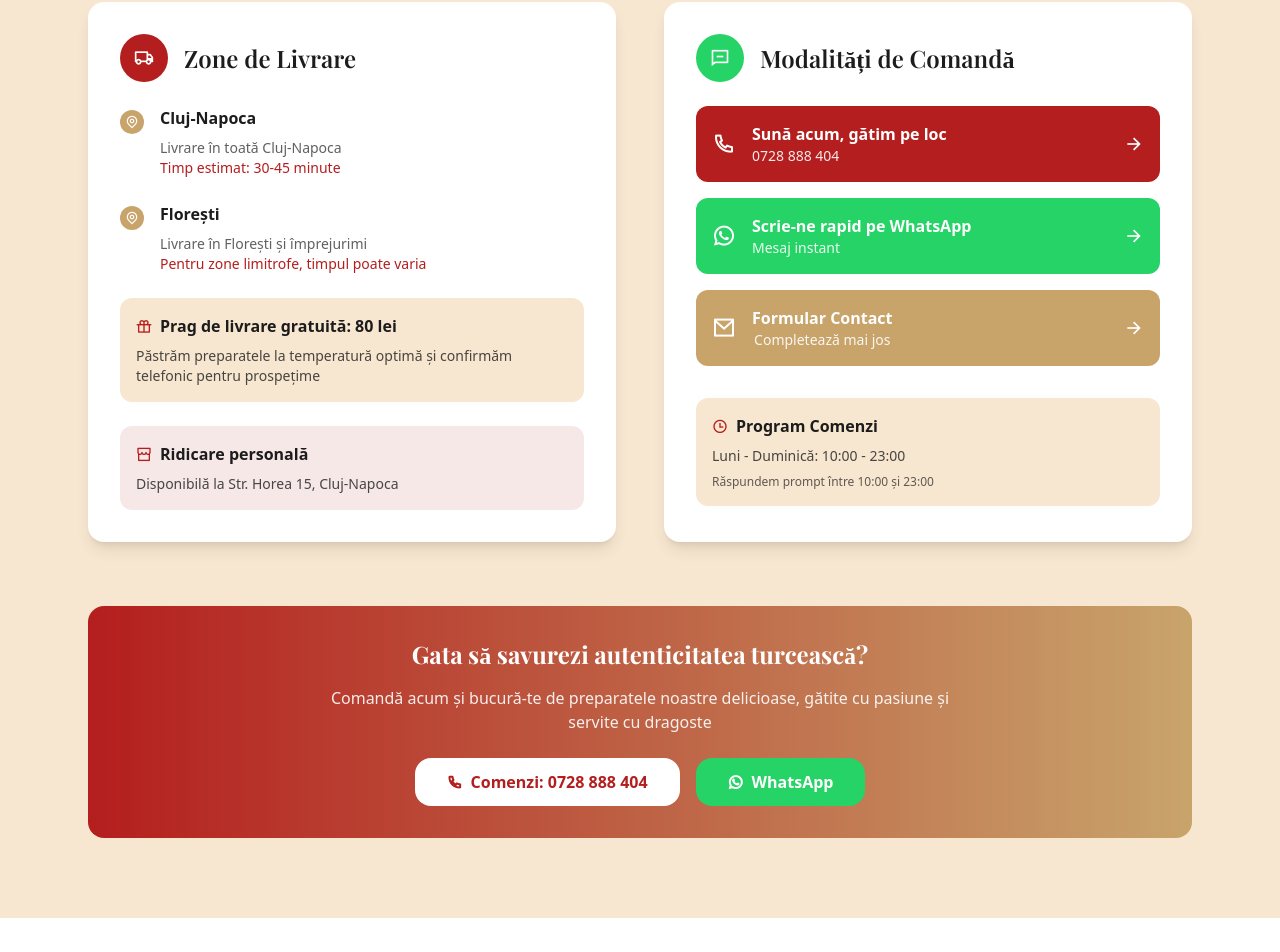
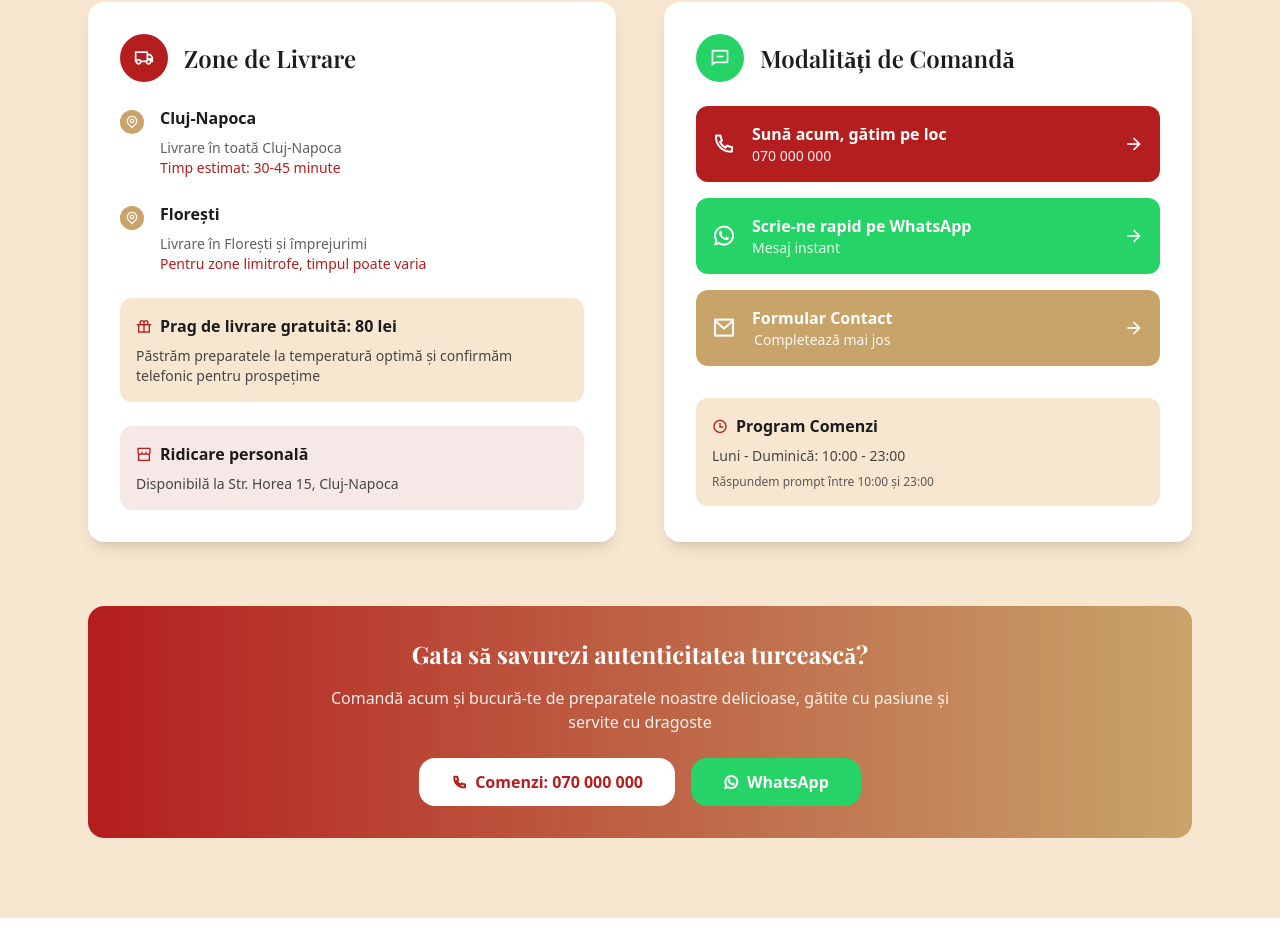
Before and after one commit to grabbedbyalienspayments-eng/Saray, a React (Vite) app: page / in a window 1280 px wide. Shown: the part 6473-7425 px from the top of the page. Built offline with nearby package versions, Linux system fonts and the light colour scheme.

Commit message:
Update phone numbers in Delivery component

```diff
--- a/src/pages/home/components/Delivery.tsx
+++ b/src/pages/home/components/Delivery.tsx
@@ -1,4 +1,3 @@
-
 export default function Delivery() {
   const scrollToSection = (sectionId: string) => {
     const element = document.getElementById(sectionId);
@@ -90,21 +89,21 @@ export default function Delivery() {
 
             <div className="space-y-4 mb-8">
               <a
-                href="tel:+40728888404"
+                href="tel:+40700000000"
                 className="flex items-center justify-between bg-[#B41E1E] text-white p-4 rounded-xl hover:bg-[#9A1A1A] transition-colors group"
               >
                 <div className="flex items-center">
                   <i className="ri-phone-line text-2xl mr-4"></i>
                   <div>
                     <div className="font-semibold">Sună acum, gătim pe loc</div>
-                    <div className="text-sm opacity-90">0728 888 404</div>
+                    <div className="text-sm opacity-90">070 000 000</div>
                   </div>
                 </div>
                 <i className="ri-arrow-right-line text-xl group-hover:translate-x-1 transition-transform"></i>
               </a>
 
               <a
-                href="https://wa.me/40728888404"
+                href="https://wa.me/40700000000"
                 target="_blank"
                 rel="noopener noreferrer"
                 className="flex items-center justify-between bg-[#25D366] text-white p-4 rounded-xl hover:bg-[#20B858] transition-colors group"
@@ -160,14 +159,14 @@ export default function Delivery() {
             </p>
             <div className="flex flex-col sm:flex-row items-center justify-center space-y-3 sm:space-y-0 sm:space-x-4">
               <a
-                href="tel:+40728888404"
+                href="tel:+40700000000"
                 className="bg-white text-[#B41E1E] px-8 py-3 rounded-2xl font-semibold hover:bg-gray-100 transition-colors whitespace-nowrap flex items-center space-x-2"
               >
                 <i className="ri-phone-line"></i>
-                <span>Comenzi: 0728 888 404</span>
+                <span>Comenzi: 070 000 000</span>
               </a>
               <a
-                href="https://wa.me/40728888404"
+                href="https://wa.me/40700000000"
                 target="_blank"
                 rel="noopener noreferrer"
                 className="bg-[#25D366] text-white px-8 py-3 rounded-2xl font-semibold hover:bg-[#20B858] transition-colors whitespace-nowrap flex items-center space-x-2"
```
